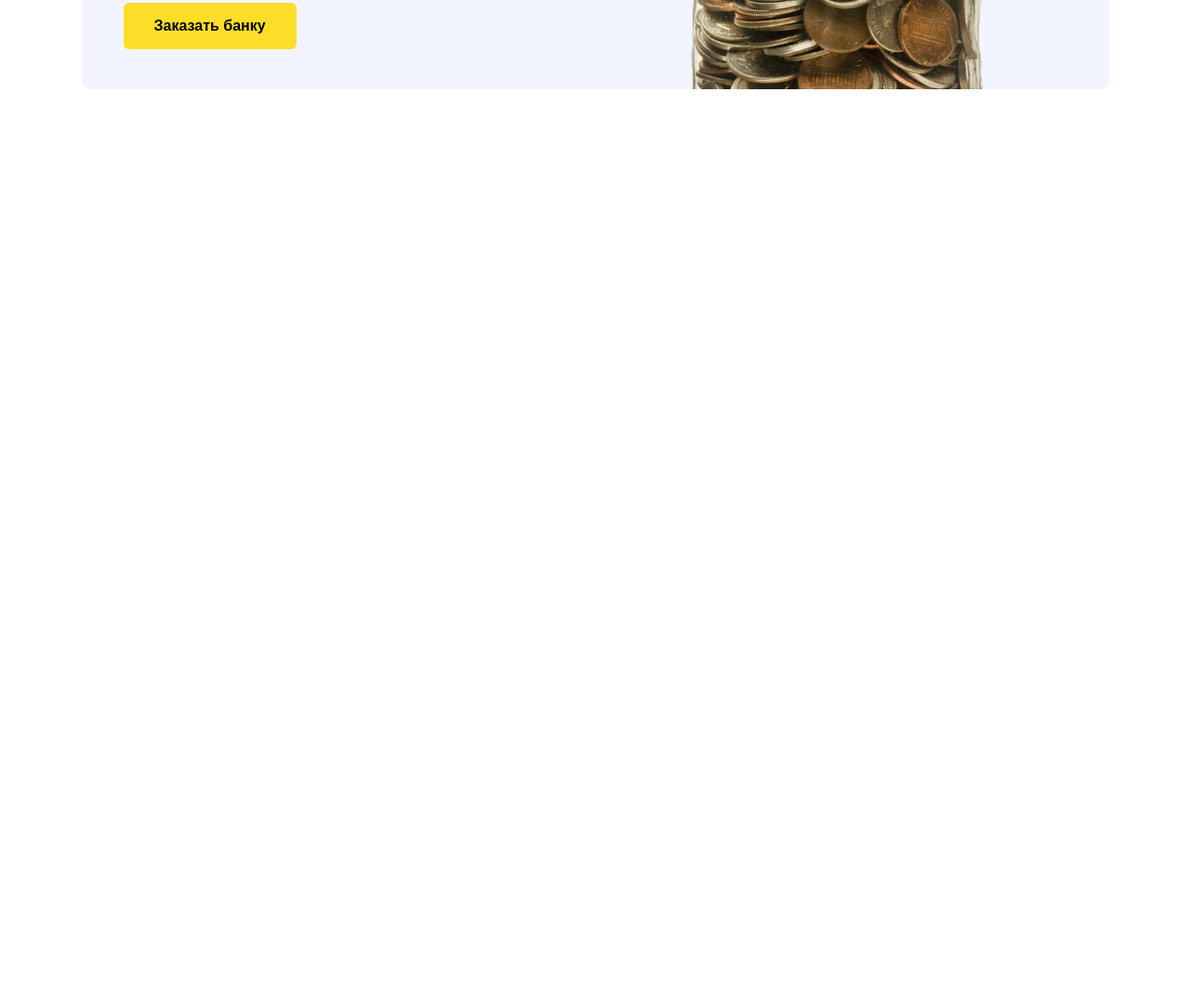
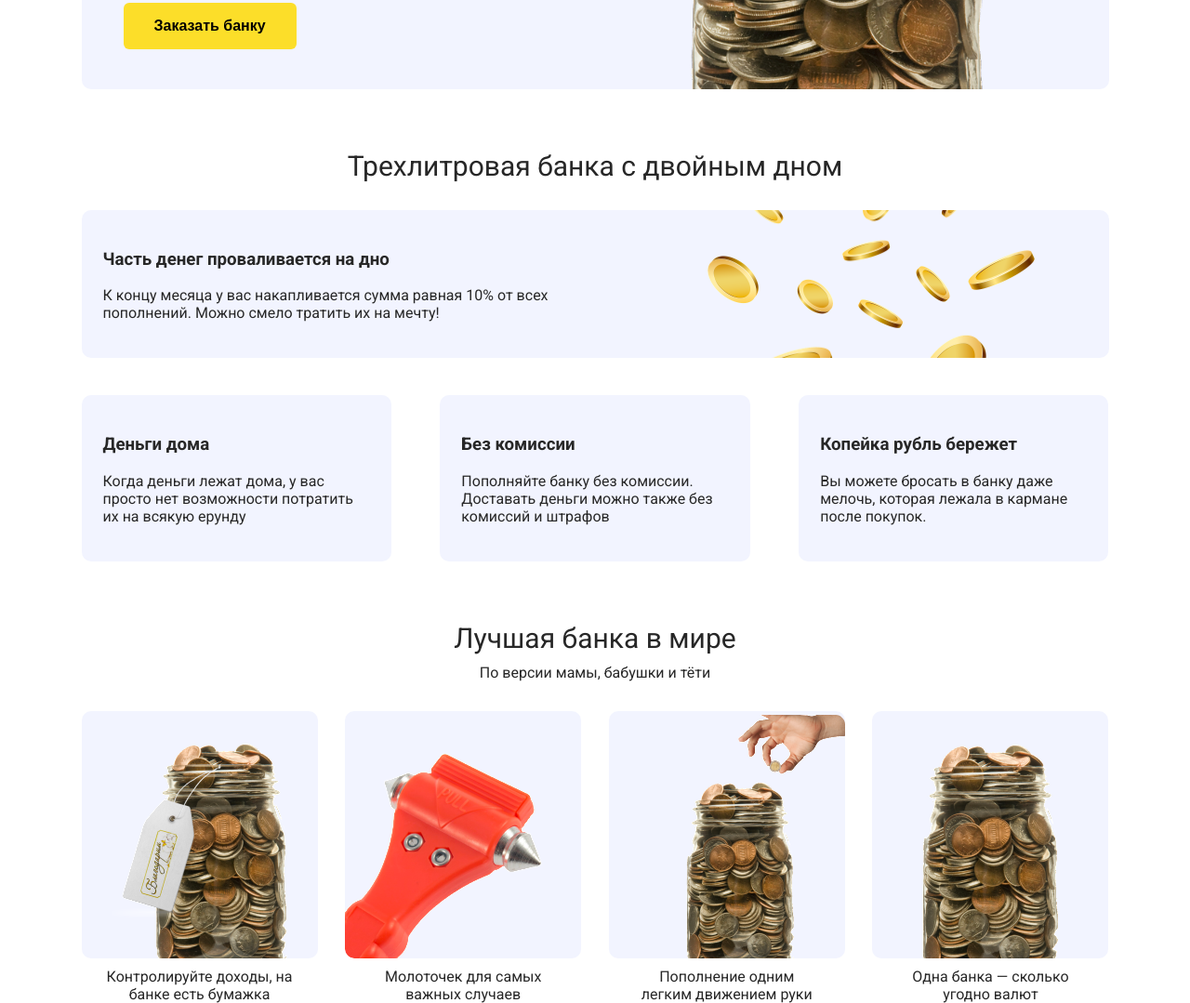
Before and after one commit to GusselnikovaA/Website-WorkShop, a plain HTML site: page index.html in a window 1280 px wide. Shown: the part 490-1569 px from the top of the page at 93% size. Before the commit the page ends 800 px from the top, so only its background shows below. Drawn offline with Linux system fonts and the light colour scheme.

Commit message:
Day 2
+ 2 и 3 блок

```diff
--- a/index.html
+++ b/index.html
@@ -1,5 +1,6 @@
 <!DOCTYPE html>
 <html lang="ru">
+
 <head>
     <!--  Meta  -->
     <meta charset="UTF-8">
@@ -11,8 +12,11 @@
     <link href="https://fonts.googleapis.com/css?family=Roboto:400,700&display=swap" rel="stylesheet">
     <link rel="stylesheet" href="style.css">
 </head>
+
+
+
 <body>
-
+    <!-- ШАПКА -->
     <header class="header">
         <div class="container"> <!-- див для ширины и отцентровки-->
            <div class="header-wrap"> <!-- див для флексбокса-->
@@ -29,8 +33,10 @@
         </div><!-- /.container -->
     </header>
 
+    <!-- 1 БЛОК С ТАБАМИ И КАРТИНКОЙ -->
     <section> <!-- отделили секцию-->
         <div class="container">
+
             <div class="tabs">
                 <h2 class="tabs-logo">Pinkoff Blank</h2>
                 <ul class="tabs-menu">
@@ -38,21 +44,94 @@
                     <li class="tabs-menu__item">Примеры</li>
                     <li class="tabs-menu__item">Документы</li>
                     <li class="tabs-menu__item">Как пользоватсья</li>
-
                 </ul>
             </div> <!-- /.tabs -->
+
             <div class="tabs-content">
                 <h2 class="tabs-content__title">
                     Храните деньги в банке. <br>
                     Это надёжно и безопасно.
                 </h2>
-                <p class="tabs-content__text">Вы можете быть уверены, что ваши деньги в надёжном месте, если они в&nbsp;трехлитровой банке.</p>
+                <p class="tabs-content__text">
+                    Вы можете быть уверены, что ваши деньги в надёжном месте, если они в&nbsp;трехлитровой банке.
+                </p>
                 <button class="button">Заказать банку</button>
+            </div> <!-- /.tabs-content -->
 
-
-            </div> <!-- /.tabs-content -->
         </div> <!-- /.container -->
     </section>
 
+    <!-- 2 БЛОК -->
+    <section class="features">
+        <div class="container">
+            <h2 class="section-title section__title">Трехлитровая банка с двойным дном</h2>
+
+
+            <div class="card card_bottom">
+                <h3 class="card__title">Часть денег проваливается на дно</h3>
+                <p class="card__text">К концу месяца у вас накапливается сумма равная 10% от&nbsp;всех пополнений. Можно смело тратить их на мечту!</p>
+            </div><!-- /.card card-bottom -->
+
+
+            <div class="card-wrap">
+
+                <div class="card section__card">
+                    <h3 class="card__title">Деньги дома</h3>
+                    <p class="card__text">Когда деньги лежат дома, у вас просто нет возможности потратить их на всякую ерунду</p>
+                </div>
+
+                <div class="card section__card">
+                    <h3 class="card__title">Без комиссии</h3>
+                    <p class="card__text">Пополняйте банку без комиссии. Доставать деньги можно также без комиссий и штрафов</p>
+                </div>
+
+                <div class="card section__card">
+                    <h3 class="card__title">Копейка рубль бережет</h3>
+                    <p class="card__text">Вы можете бросать в банку даже мелочь, которая лежала в кармане после покупок.</p>
+                </div>
+
+            </div> <!-- /.card-wrap -->
+
+        </div> <!-- /.container -->
+    </section>
+
+
+     <!-- 3 БЛОК -->
+    <section class="best">
+        <div class="container">
+            <h2 class="section-title best__title">Лучшая банка в мире</h2>
+            <span class="section-subtitle">По версии мамы, бабушки и тёти</span>
+
+            <div class="card-wrap">
+
+                <div class="card-block">
+                    <div class="card best-card best-card-1"></div>
+                    <p class="best-card__text">Контролируйте доходы,
+                            на банке есть бумажка</p>
+                </div>
+
+                <div class="card-block">
+                    <div class="card best-card best-card-2"></div>
+                    <p class="best-card__text">Молоточек для самых важных случаев</p>
+                </div>
+
+                <div class="card-block">
+                    <div class="card best-card best-card-3"></div>
+                    <p class="best-card__text">Пополнение одним легким движением руки</p>
+                </div>
+
+                <div class="card-block">
+                    <div class="card best-card best-card-4"></div>
+                    <p class="best-card__text">Одна банка — сколько угодно валют</p>
+                </div>
+
+            </div> <!-- /.card-wrap -->
+        </div> <!-- /.container -->
+    </section>
+
+
+
 </body>
+
+
 </html>
--- a/style.css
+++ b/style.css
@@ -2,22 +2,25 @@ body {
     margin: 0;
     font-family: 'Roboto', sans-serif;
     color: #272727;
+    padding-top: 78px;
 }
 
+/* ШАПКА */
 .header {
+    position: fixed;
+    width: 100%;
+    top: 0;
+    left: 0;
+    z-index: 99;
     background-color: #f4f4f4;
     padding-top: 14px;
     padding-bottom: 14px;
-    position: fixed;
-    width: 100%;
-
 }
 
 .header-wrap {
     display: flex;
     justify-content: space-between;
     align-content: center;
-
 }
 
 .container {
@@ -49,18 +52,18 @@ body {
     text-transform: uppercase;
 }
 
-.tabs-logo {
-    color: #95989a;
-    font-size: 20px;
-}
-
+/* 1 БЛОК С ТАБАМИ И КАРТИНКОЙ */
 .tabs {
     display: flex;
     align-items: center;
     justify-content: space-between;
     border-bottom: 1px solid #eaeaea;
     margin-bottom: 20px;
-    padding-top: 78px;
+}
+
+.tabs-logo {
+    color: #95989a;
+    font-size: 20px;
 }
 
 .tabs-menu {
@@ -81,6 +84,7 @@ body {
     padding-left: 45px;
     padding-right: 45px;
     padding-bottom: 43px;
+    margin-bottom: 65px;
 }
 
 .tabs-content__title {
@@ -101,3 +105,92 @@ body {
     font-weight: 700;
     border: none;
 }
+
+/* 2 БЛОК */
+.section-title {
+    font-size: 30px;
+    text-align: center;
+    font-weight: 400;
+}
+
+.section__title {
+    margin-bottom: 30px;
+}
+
+.card {
+    background-color: #f2f4ff;
+    border-radius: 10px;
+    padding: 23px;
+    flex-basis: 26%;
+}
+
+.card-wrap {
+    display: flex;
+    justify-content: space-between;
+}
+
+.card__text {
+    max-width: 490px;
+    font-size: 16px;
+}
+
+.card_bottom {
+    background-image: url(Image_2.png);
+    background-repeat: no-repeat;
+    background-position: center right 80px;
+    margin-bottom: 40px;
+}
+
+.section__card {
+    margin-bottom: 40px;
+}
+
+.section-subtitle {
+    display: block;
+    text-align: center;
+    font-style: 16px;
+    margin-bottom: 32px;
+}
+
+.best__title {
+    margin-bottom: 10px;
+}
+
+.card-block {
+    flex-basis: 23%;
+}
+
+.best-card {
+    background-color: #f2f4ff;
+    background-repeat: no-repeat;
+    border-radius: 10px;
+    flex-basis: 20%;
+    height: 220px;
+}
+
+.best-card-1{
+    background-image: url(Image_3.png);
+    background-position: bottom center;
+}
+
+.best-card-2{
+    background-image: url(Image_4.png);
+    background-position: bottom left;
+}
+
+.best-card-3{
+    background-image: url(Image_6.png);
+    background-position: bottom right;
+}
+
+.best-card-4{
+    background-image: url(Image_7.png);
+    background-position: bottom center;
+}
+
+.best-card__text {
+    max-width: 200px;
+    margin: auto;
+    text-align: center;
+    padding-top: 10px;
+}
```
Also changed, not shown: Image_2.png (added), Image_3.png (added), Image_4.png (added), Image_6.png (added), Image_7.png (added).
